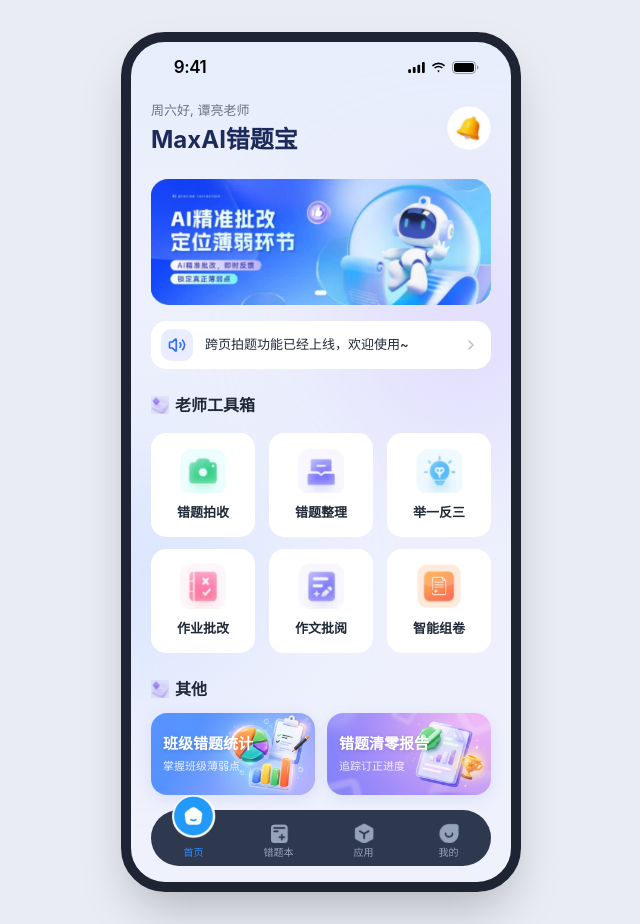
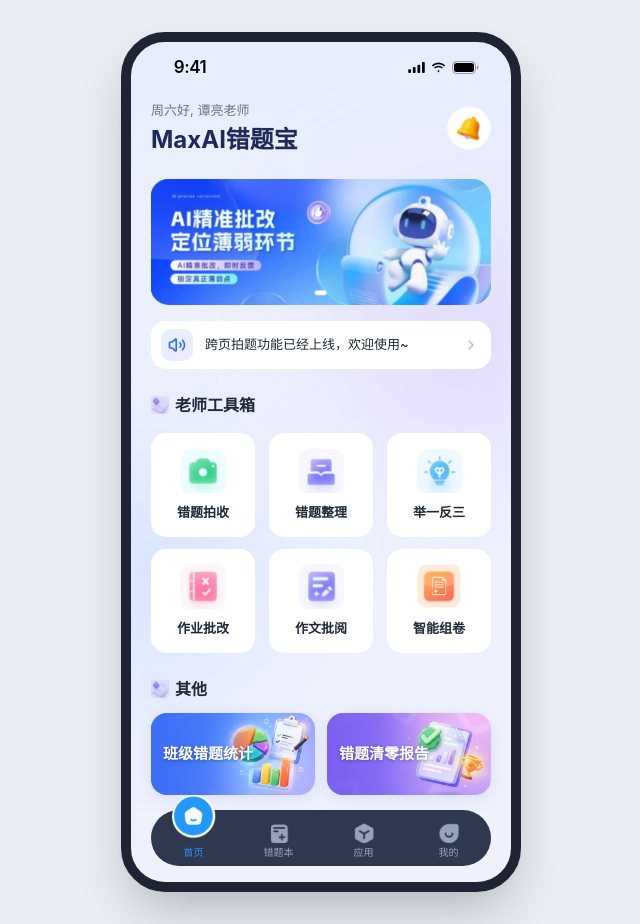
Before and after one commit to hzhou1734-pixel/136408-ctb-app-ui, a Next.js app: page / in a window 1280 px wide. Shown: the whole page, without its empty margins (319-959 px from the left). Built offline with nearby package versions, Linux system fonts and the light colour scheme.

Commit message:
海报移除副标题，增强标题可读性

```diff
--- a/components/home/other-section.tsx
+++ b/components/home/other-section.tsx
@@ -4,13 +4,13 @@ import { SectionTitle } from '@/components/home/section-title'
 const posters = [
   {
     title: '班级错题统计',
-    desc: '掌握班级薄弱点',
     src: '/images/home/poster-class-stats.png',
+    overlay: 'from-[#3B6CF6]/95 via-[#3B6CF6]/70',
   },
   {
     title: '错题清零报告',
-    desc: '追踪订正进度',
     src: '/images/home/poster-clear-report.png',
+    overlay: 'from-[#7B5CF0]/95 via-[#7B5CF0]/70',
   },
 ]
 
@@ -26,9 +26,12 @@ export function OtherSection() {
             className="relative flex aspect-[2/1] items-center overflow-hidden rounded-[16px] text-left shadow-[0_4px_16px_rgba(80,110,200,0.12)] transition-transform active:scale-[0.97]"
           >
             <Image src={poster.src} alt="" fill sizes="180px" className="scale-[1.14] object-cover" />
-            <span className="relative flex flex-col gap-0.5 px-3">
-              <span className="text-[15px] font-bold text-white drop-shadow-sm">{poster.title}</span>
-              <span className="text-[11px] text-white/85">{poster.desc}</span>
+            <span
+              aria-hidden="true"
+              className={`absolute inset-y-0 left-0 w-[62%] bg-gradient-to-r ${poster.overlay} to-transparent`}
+            />
+            <span className="relative px-3 text-[15px] font-bold leading-tight text-white [text-shadow:0_1px_3px_rgba(20,30,90,0.45)]">
+              {poster.title}
             </span>
           </button>
         ))}
--- a/package.json
+++ b/package.json
@@ -1,6 +1,6 @@
 {
   "name": "my-project",
-  "version": "0.1.12",
+  "version": "0.1.13",
   "private": true,
   "packageManager": "pnpm@12.3.4",
   "scripts": {
```
